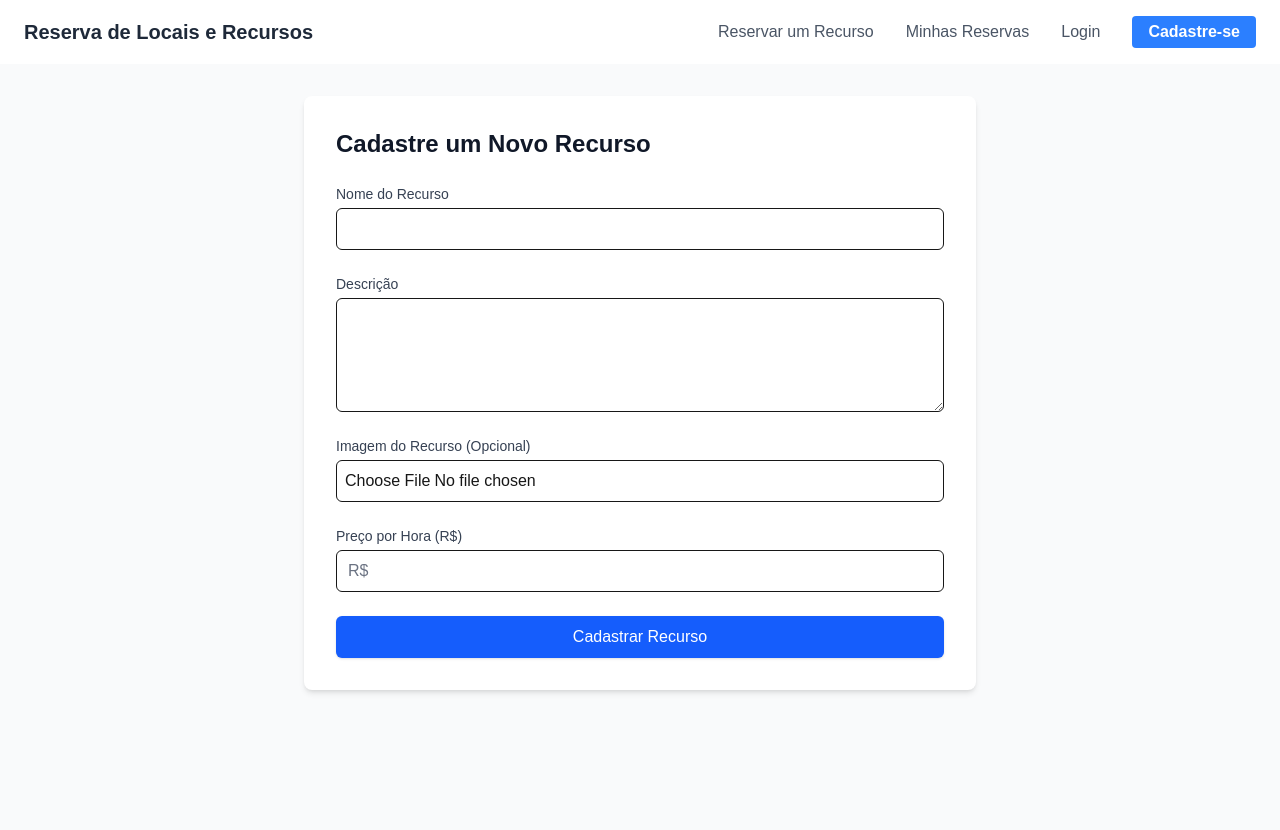
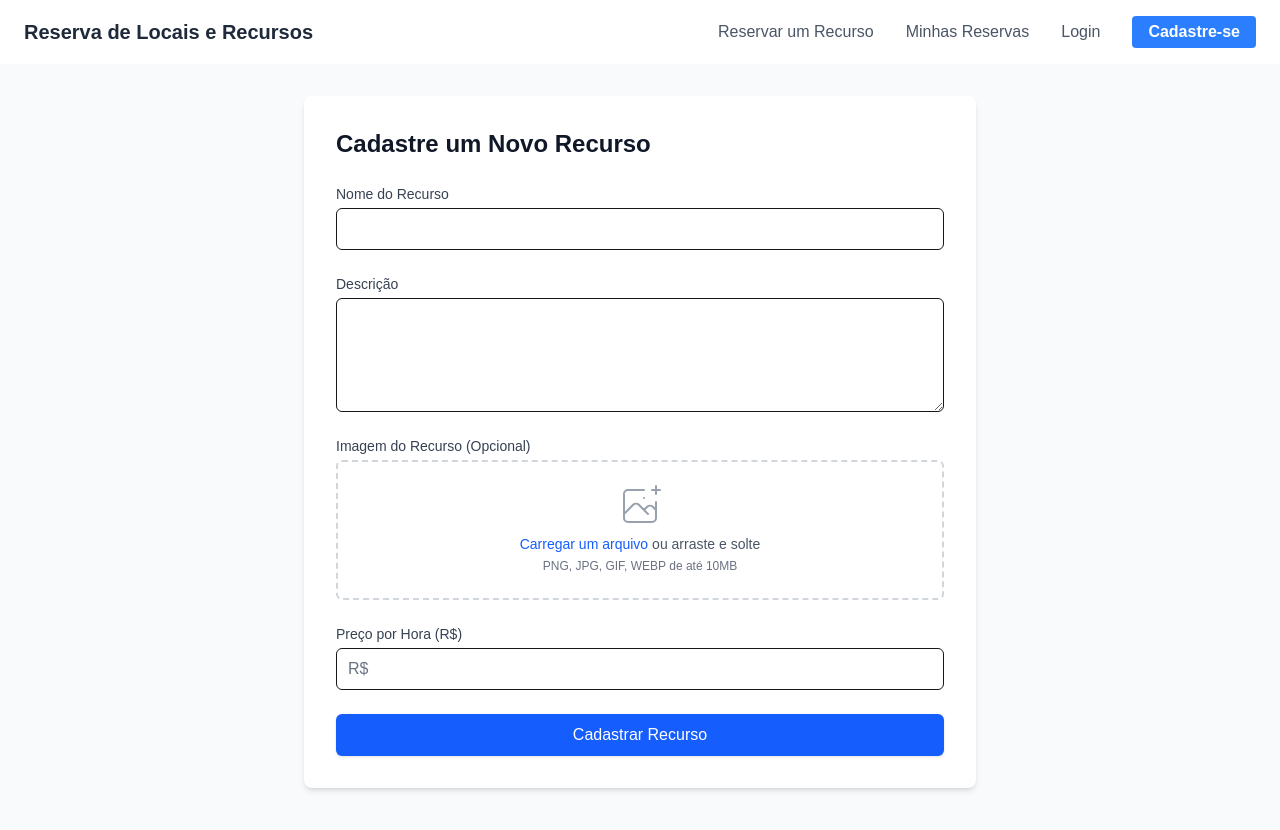
Before and after one commit to rodrigocvmd/pgra-backend, a Next.js app in the folder frontend/: page /resources/create in a window 1280 px wide. Shown: the top 830 px of the page. Built offline with nearby package versions, Linux system fonts and the light colour scheme; no server answers.

Commit message:
fix: img uploads 2

```diff
--- a/frontend/src/app/resources/create/page.tsx
+++ b/frontend/src/app/resources/create/page.tsx
@@ -94,16 +94,47 @@
             />
           </div>
           <div>
-            <label htmlFor="image" className="block text-sm font-medium text-gray-700 dark:text-gray-300">
+            <label htmlFor="image" className="block text-sm font-medium text-gray-700 dark:text-gray-300 mb-1">
               Imagem do Recurso (Opcional)
             </label>
+            <div className="mt-1 flex justify-center px-6 pt-5 pb-6 border-2 border-gray-300 border-dashed rounded-md cursor-pointer hover:border-gray-400 dark:border-gray-600 dark:hover:border-gray-500">
+              <div className="space-y-1 text-center">
+                <svg
+                  className="mx-auto h-12 w-12 text-gray-400"
+                  stroke="currentColor"
+                  fill="none"
+                  viewBox="0 0 48 48"
+                  aria-hidden="true"
+                >
+                  <path
+                    d="M28 8H12a4 4 0 00-4 4v20m32-12v8m0 0v8a4 4 0 01-4 4H12a4 4 0 01-4-4v-4m32-4l-3.172-3.172a4 4 0 00-5.656 0L28 28M8 32l9.172-9.172a4 4 0 015.656 0L28 28m0 0l4 4m4-24h8m-4-4v8m-12 4h.02"
+                    strokeWidth={2}
+                    strokeLinecap="round"
+                    strokeLinejoin="round"
+                  />
+                </svg>
+                <div className="flex text-sm text-gray-600 dark:text-gray-400">
+                  <label
+                    htmlFor="image"
+                    className="relative cursor-pointer bg-white dark:bg-gray-800 rounded-md font-medium text-blue-600 hover:text-blue-500 focus-within:outline-none focus-within:ring-2 focus-within:ring-offset-2 focus-within:ring-blue-500"
+                  >
+                    <span>Carregar um arquivo</span>
                     <input
                       id="image"
+                      name="image"
                       type="file"
                       accept="image/*"
                       onChange={handleFileChange}
-              className="block w-full mt-1 p-2 border rounded-md dark:bg-gray-700 dark:border-gray-600 dark:text-white"
+                      className="sr-only"
                     />
+                  </label>
+                  <p className="pl-1">ou arraste e solte</p>
+                </div>
+                <p className="text-xs text-gray-500 dark:text-gray-400">
+                  PNG, JPG, GIF, WEBP de até 10MB
+                </p>
+              </div>
+            </div>
           </div>
           <div>
             <label htmlFor="pricePerHour" className="block text-sm font-medium text-gray-700 dark:text-gray-300">
--- a/frontend/src/app/resources/me/edit/[id]/page.tsx
+++ b/frontend/src/app/resources/me/edit/[id]/page.tsx
@@ -221,19 +221,47 @@
                 />
               </div>
               <div>
+                <label htmlFor="image" className="block text-sm font-medium text-gray-700 dark:text-gray-300 mb-1">
+                  Imagem do Recurso (Opcional)
+                </label>
+                <div className="mt-1 flex justify-center px-6 pt-5 pb-6 border-2 border-gray-300 border-dashed rounded-md cursor-pointer hover:border-gray-400 dark:border-gray-600 dark:hover:border-gray-500">
+                  <div className="space-y-1 text-center">
+                    <svg
+                      className="mx-auto h-12 w-12 text-gray-400"
+                      stroke="currentColor"
+                      fill="none"
+                      viewBox="0 0 48 48"
+                      aria-hidden="true"
+                    >
+                      <path
+                        d="M28 8H12a4 4 0 00-4 4v20m32-12v8m0 0v8a4 4 0 01-4 4H12a4 4 0 01-4-4v-4m32-4l-3.172-3.172a4 4 0 00-5.656 0L28 28M8 32l9.172-9.172a4 4 0 015.656 0L28 28m0 0l4 4m4-24h8m-4-4v8m-12 4h.02"
+                        strokeWidth={2}
+                        strokeLinecap="round"
+                        strokeLinejoin="round"
+                      />
+                    </svg>
+                    <div className="flex text-sm text-gray-600 dark:text-gray-400">
                       <label
                         htmlFor="image"
-                  className="block text-sm font-medium text-gray-700 dark:text-gray-300"
+                        className="relative cursor-pointer bg-white dark:bg-gray-800 rounded-md font-medium text-blue-600 hover:text-blue-500 focus-within:outline-none focus-within:ring-2 focus-within:ring-offset-2 focus-within:ring-blue-500"
                       >
-                  Imagem do Recurso (Opcional)
-                </label>
+                        <span>Carregar um arquivo</span>
                         <input
                           id="image"
+                          name="image"
                           type="file"
                           accept="image/*"
                           onChange={handleFileChange}
-                  className="block w-full mt-1 p-2 border rounded-md dark:bg-gray-700 dark:border-gray-600 dark:text-white"
+                          className="sr-only"
                         />
+                      </label>
+                      <p className="pl-1">ou arraste e solte</p>
+                    </div>
+                    <p className="text-xs text-gray-500 dark:text-gray-400">
+                      PNG, JPG, GIF, WEBP de até 10MB
+                    </p>
+                  </div>
+                </div>
               </div>            <div>
               <label
                 htmlFor="pricePerHour"
```
Lines whose indentation alone changed are shown as unchanged.
